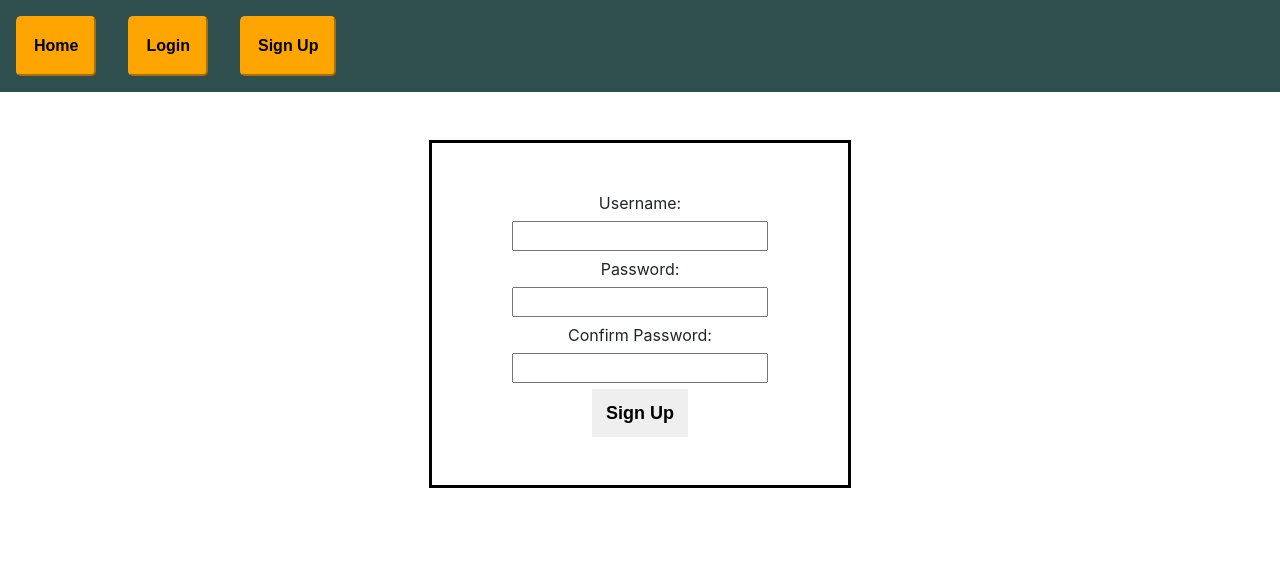
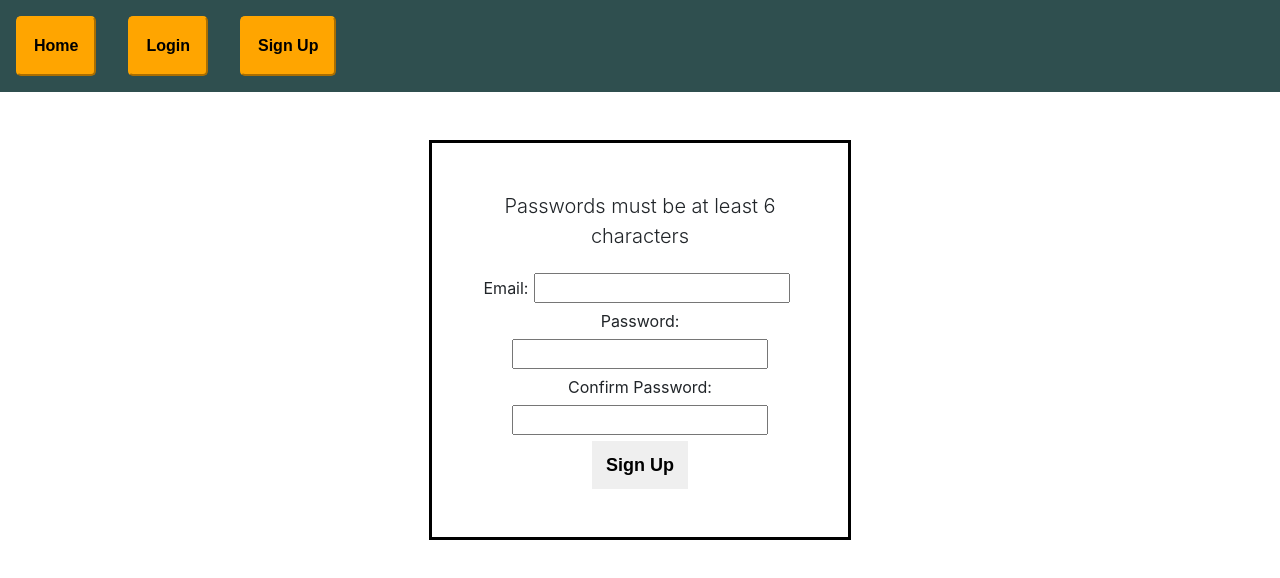
Before and after one commit to JohnAKASquib/EZFlix, a React (Create React App) app: page /signup in a window 1280 px wide. Shown: the top 578 px of the page. Built offline with nearby package versions, Linux system fonts and the light colour scheme.

Commit message:
Add signup functionality using react-redux that sends a post request to backend

```diff
--- a/src/components/containers/SignUpPageContainer.js
+++ b/src/components/containers/SignUpPageContainer.js
@@ -1,9 +1,52 @@
 import React, { Component } from "react";
 import SignUpPageView from "../views/SignUpPageView";
+import { connect } from "react-redux";
+import { signUpThunk } from "../../thunks";
+
 class SignUpPageContainer extends Component {
+  constructor(props) {
+    super(props);
+    this.state = {
+      email: "",
+      password: "",
+      confirmPassword: "",
+    };
+  }
+
+  handleChange = (event) => {
+    this.setState({ [event.target.name]: event.target.value });
+  };
+
+  handleSubmit = (event) => {
+    event.preventDefault();
+    if (this.state.password === this.state.confirmPassword) {
+      this.props.signUp(this.state.email, this.state.password);
+      this.props.history.push("/login");
+    }
+  };
+
   render() {
-    return <SignUpPageView />;
+    return <SignUpPageView
+      handleChange={this.handleChange}
+      handleSubmit={this.handleSubmit}
+      loggedIn={this.props.loggedIn}
+      userEmail={this.props.userEmail}
+      error={this.props.error}
+    />;
   }
 }
 
-export default SignUpPageContainer;
+const mapState = (state) => {
+  return {
+    isLoggedIn: !!state.user.id,
+    userEmail: state.user.email,
+  };
+}
+
+const mapDispatch = (dispatch) => {
+  return {
+    signUp: (email, password) => dispatch(signUpThunk(email, password))
+  }
+}
+
+export default connect(mapState, mapDispatch)(SignUpPageContainer);
--- a/src/components/views/SignUpPageView.js
+++ b/src/components/views/SignUpPageView.js
@@ -1,21 +1,42 @@
 import React from "react";
 
-const SignUpPageView = () => {
+const SignUpPageView = (props) => {
   return (
-    <form className="center">
+    <div>
+      {props.loggedIn ? `The current logged in user is: ${props.userEmail}` : ""}
+      <form className="center" onSubmit={props.handleSubmit}>
+        <p className="lead">Passwords must be at least 6 characters</p>
         <div className="text-field">
-        Username: <input type="text" className="input-field" />
+          Email:
+          <input
+            type="email"
+            className="input-field"
+            name="email"
+            onChange={props.handleChange}
+          />
         </div>
         <div className="text-field">
           Password:
-        <input type="text" className="input-field" />
+          <input
+            type="password"
+            className="input-field"
+            name="password"
+            onChange={props.handleChange}
+          />
         </div>
         <div className="text-field">
           Confirm Password:
-        <input type="text" className="input-field" />
+          <input
+            type="password"
+            className="input-field"
+            name="confirmPassword"
+            onChange={props.handleChange}
+          />
         </div>
+        {props.error && props.error.response && <div> {props.error.response.data} </div>}
         <button className="login-button">Sign Up</button>
       </form>
+    </div>
   );
 };
 
--- a/src/reducers/index.js
+++ b/src/reducers/index.js
@@ -1 +1,2 @@
 export { default as allMovies } from "../store/utilities/allMovies";
+export { default as user } from "../store/utilities/user";
--- /dev/null
+++ b/src/store/utilities/user.js
@@ -0,0 +1,40 @@
+import axios from "axios";
+
+// ACTION TYPES
+const SIGN_UP = "SIGN_UP";
+
+// ACTION CREATORS
+const signUp = (user) => {
+    return {
+        type: SIGN_UP,
+        payload: user,
+    }
+};
+
+// THUNKS
+export const signUpThunk = (email, password) => async (dispatch) => {
+    let results;
+    try {
+        results = axios.post("/auth/signup", {email, password});
+    } catch (error) {
+        return dispatch(signUp({ error: error }));
+    }
+
+    try {
+        dispatch(signUp(results.data));
+    } catch (error) {
+        console.log(error);
+    }
+};
+
+// REDUCER
+const reducer = (state = {}, action) => {
+    switch (action.type) {
+        case SIGN_UP:
+            return action.payload;
+        default:
+            return state;
+    }
+}
+
+export default reducer;
--- a/src/thunks/index.js
+++ b/src/thunks/index.js
@@ -1 +1,2 @@
 export * from "../store/utilities/allMovies";
+export * from "../store/utilities/user";
```
Lines whose indentation alone changed are shown as unchanged.
